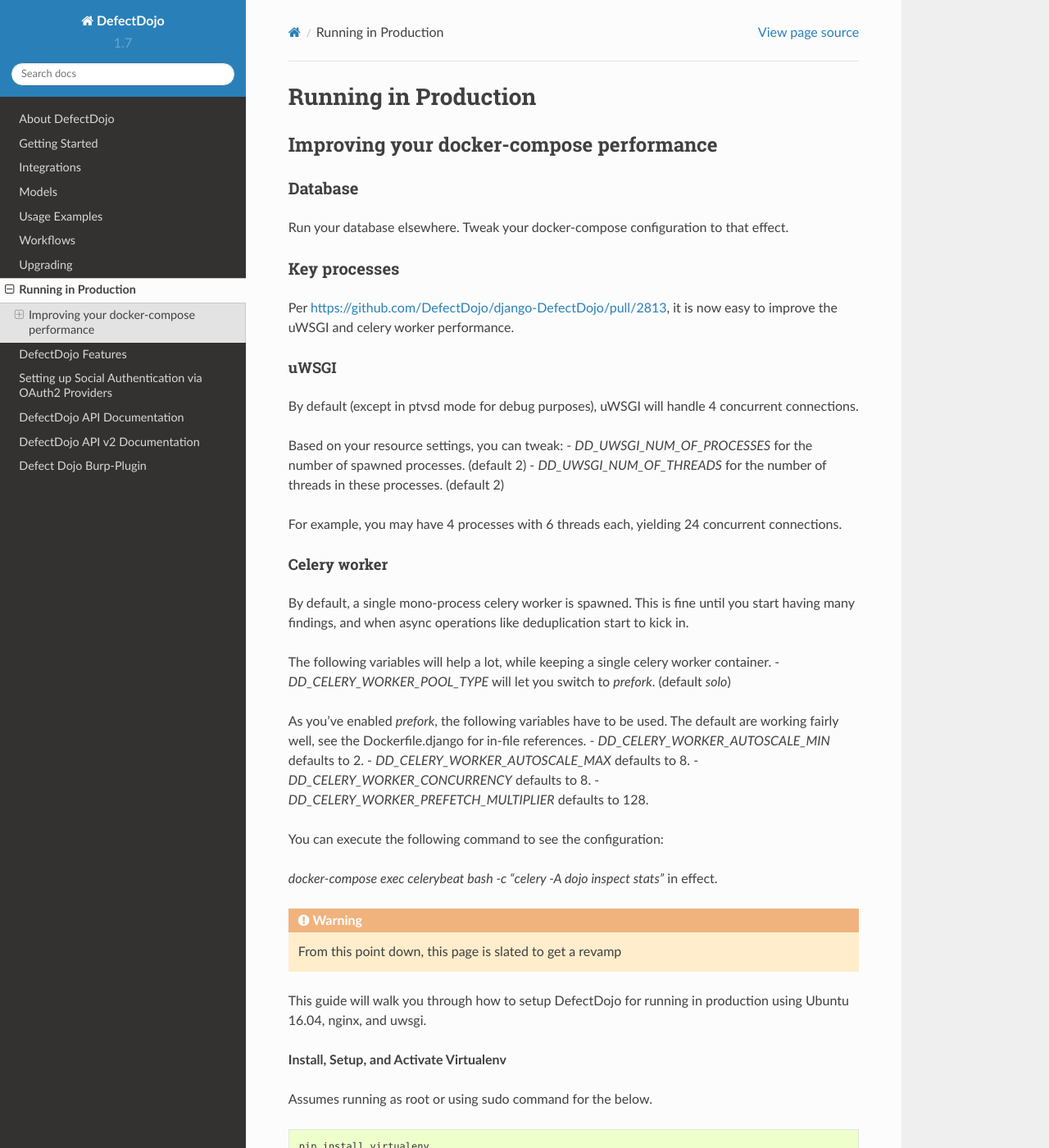
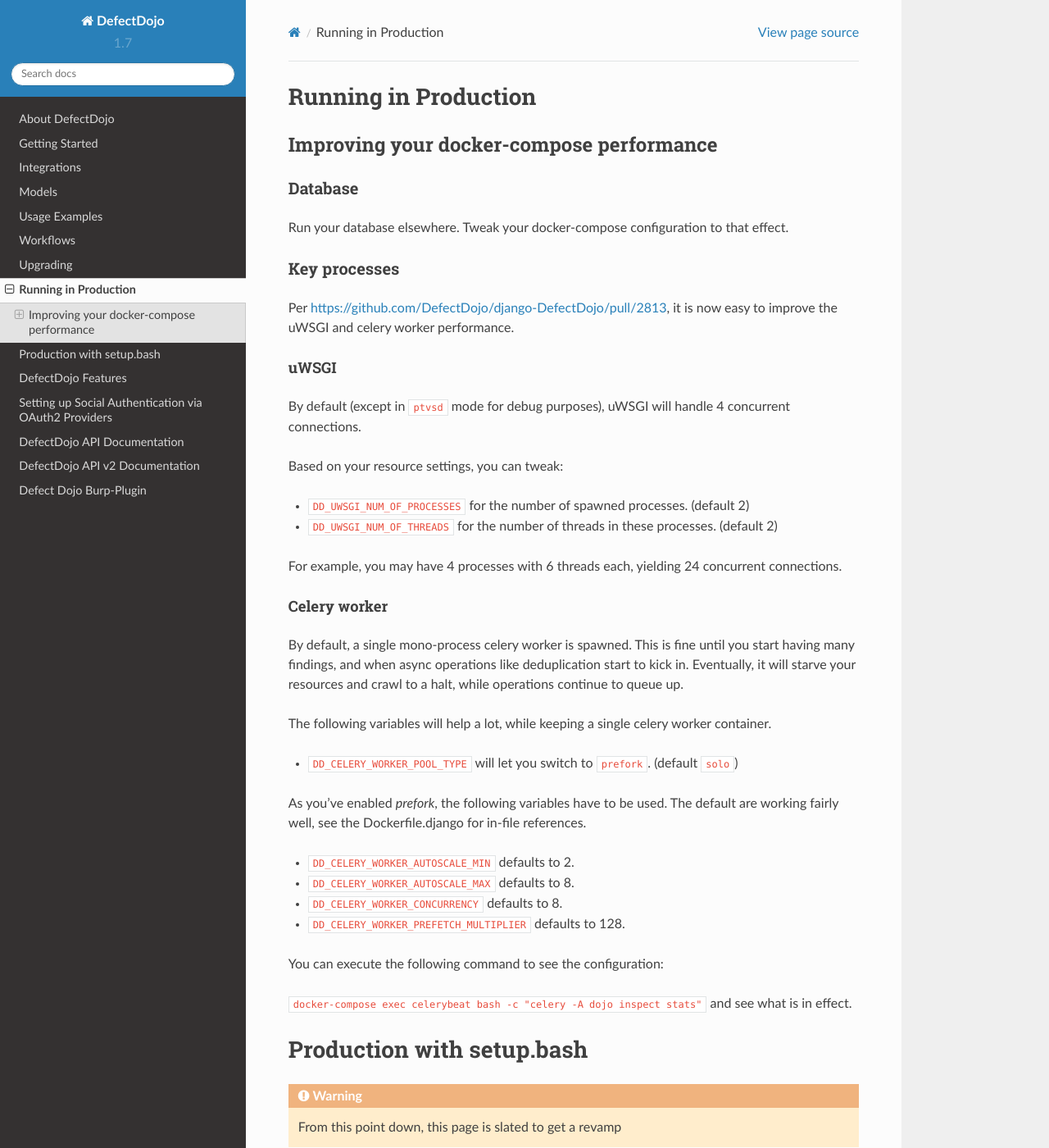
Before and after one commit to DefectDojo/Documentation, a Sphinx documentation site: the page built from docs/running-in-production.rst, in a window 1280 px wide and 1400 px high. Shown: the whole window at 82% size. Built offline with Sphinx 7.4.7 and the Read the Docs theme 2.0.0, drawn with Linux system fonts in a browser that asks for light colours.

Commit message:
fixes
Signed-off-by: Fred Blaise <fred.blaise@protonmail.com>

```diff
--- a/docs/running-in-production.rst
+++ b/docs/running-in-production.rst
@@ -14,31 +14,36 @@
 
 uWSGI
 """""
-By default (except in ptvsd mode for debug purposes), uWSGI will handle 4 concurrent connections.
+By default (except in ``ptvsd`` mode for debug purposes), uWSGI will handle 4 concurrent connections.
 
 Based on your resource settings, you can tweak:
-- `DD_UWSGI_NUM_OF_PROCESSES` for the number of spawned processes. (default 2)
-- `DD_UWSGI_NUM_OF_THREADS` for the number of threads in these processes. (default 2)
+
+* ``DD_UWSGI_NUM_OF_PROCESSES`` for the number of spawned processes. (default 2)
+* ``DD_UWSGI_NUM_OF_THREADS`` for the number of threads in these processes. (default 2)
 
 For example, you may have 4 processes with 6 threads each, yielding 24 concurrent connections.
 
 Celery worker
 """""""""""""
-By default, a single mono-process celery worker is spawned. This is fine until you start having many findings, and when async operations like deduplication start to kick in.
+By default, a single mono-process celery worker is spawned. This is fine until you start having many findings, and when async operations like deduplication start to kick in. Eventually, it will starve your resources and crawl to a halt, while operations continue to queue up.
 
 The following variables will help a lot, while keeping a single celery worker container.
-- `DD_CELERY_WORKER_POOL_TYPE` will let you switch to `prefork`. (default `solo`)
+
+* ``DD_CELERY_WORKER_POOL_TYPE`` will let you switch to ``prefork``. (default ``solo``)
 
 As you've enabled `prefork`, the following variables have to be used. The default are working fairly well, see the Dockerfile.django for in-file references.
-- `DD_CELERY_WORKER_AUTOSCALE_MIN` defaults to 2.
-- `DD_CELERY_WORKER_AUTOSCALE_MAX` defaults to 8.
-- `DD_CELERY_WORKER_CONCURRENCY` defaults to 8.
-- `DD_CELERY_WORKER_PREFETCH_MULTIPLIER` defaults to 128.
+
+* ``DD_CELERY_WORKER_AUTOSCALE_MIN`` defaults to 2.
+* ``DD_CELERY_WORKER_AUTOSCALE_MAX`` defaults to 8.
+* ``DD_CELERY_WORKER_CONCURRENCY`` defaults to 8.
+* ``DD_CELERY_WORKER_PREFETCH_MULTIPLIER`` defaults to 128.
 
 You can execute the following command to see the configuration:
 
-`docker-compose exec celerybeat bash -c "celery -A dojo inspect stats"` in effect.
+``docker-compose exec celerybeat bash -c "celery -A dojo inspect stats"`` and see what is in effect.
 
+Production with setup.bash
+==========================
 
 .. warning::
    From this point down, this page is slated to get a revamp
```
